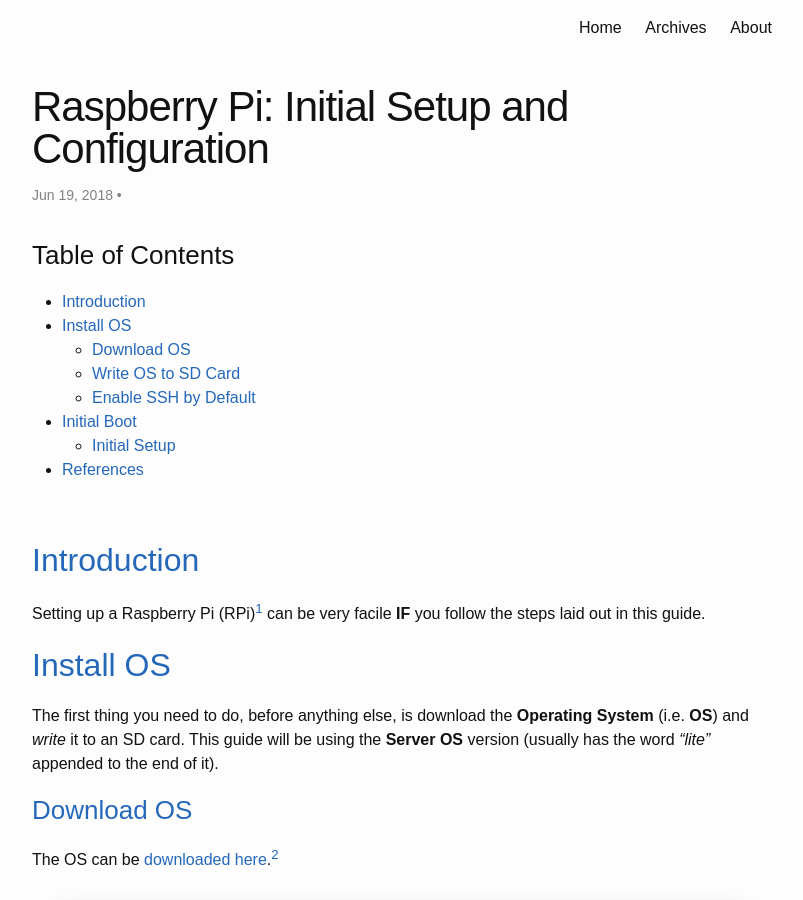
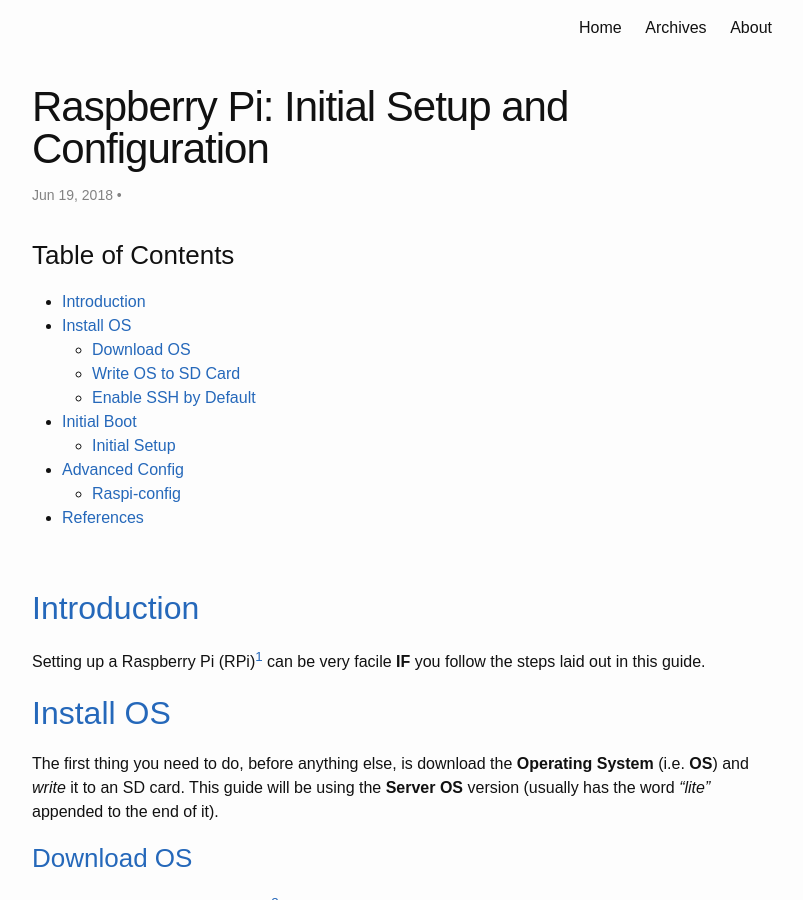
Before and after one commit to RagingTiger/RagingTiger.github.io, a Jekyll site: the page built from _posts/2018-06-19-rpi-init-setup.md, in a window 1280 px wide and 900 px high. Shown: the whole window, without its empty margins (238-1041 px from the left). Built offline with Jekyll 4.4.1, drawn with Linux system fonts in a browser that asks for light colours.

Commit message:
Updated with advanced config section

```diff
--- a/_posts/2018-06-19-rpi-init-setup.md
+++ b/_posts/2018-06-19-rpi-init-setup.md
@@ -12,6 +12,8 @@ category: [compsci, setup, rpi]
   * [Enable SSH by Default](#enablessh)
 * [Initial Boot](#bootrpi)
   * [Initial Setup](#initsetup)
+* [Advanced Config](#advconfig)
+  * [Raspi-config](#rpiconfig)
 * [References](#references)
 
 <br>
@@ -117,6 +119,8 @@ feature (for example to setup SSH key) that you did not select the first time,
 but you decide later you would like to enable it. Just type `Y` to the prompts
 for the features you want and have not already setup!
 
+## <a name="advconfig"></a> [Advanced Config](#toc)
+
 ## <a name="references"></a> [References](#toc)
 [^fn1]: [Raspberry Pi](https://www.raspberrypi.org/)
 [^fn2]: [Raspibian OS](https://www.raspberrypi.org/downloads/raspbian/)
```
